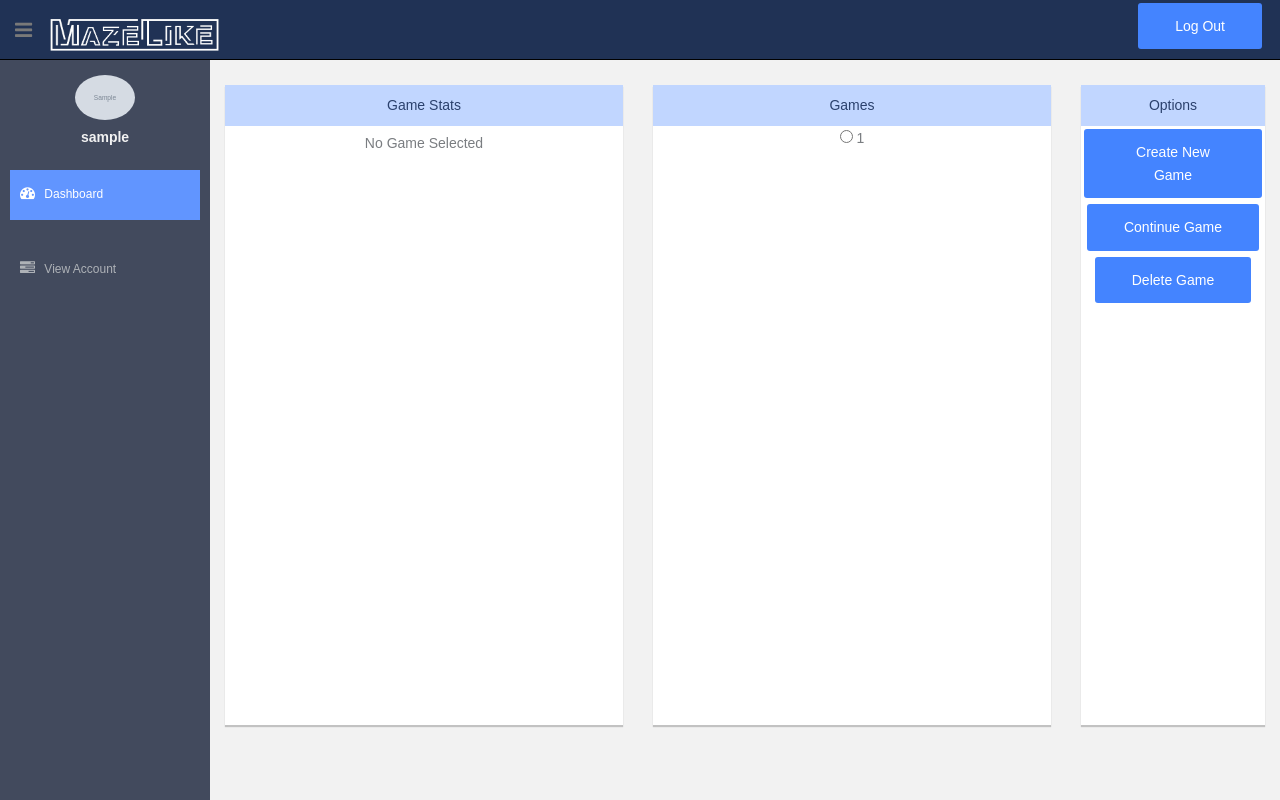
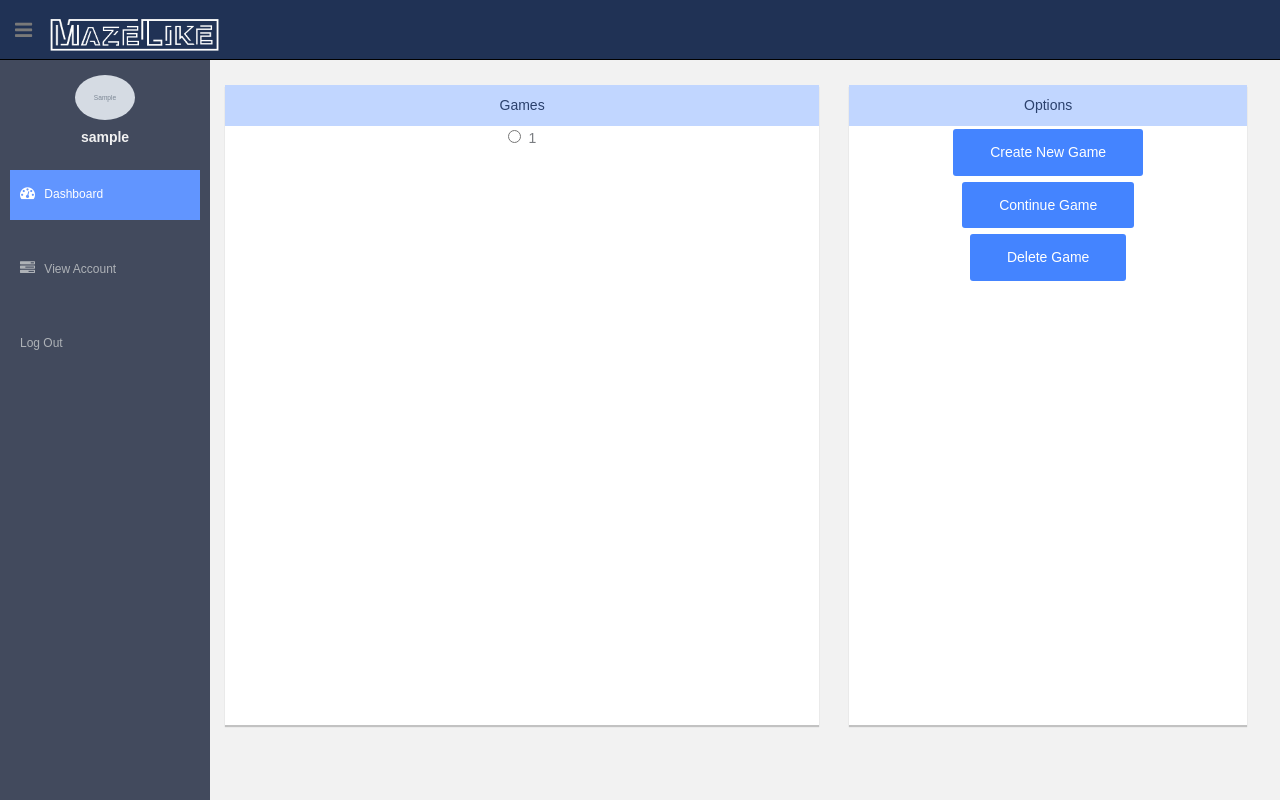
Before and after one commit to MazelikeGame/mazelike, a Node server app: template Frontend/views/dashboard.handlebars in a window 1280 px wide. Run offline with Node 20, Linux system fonts and the light colour scheme; the template is opened without the code that fills it: most values are stand-ins (such as "Sample title", 1, 10 or a date in 2020); grey boxes marked "Sample" are stand-in pictures.

Commit message:
Remove game stats and fix toolbar sizing

```diff
--- a/Frontend/views/dashboard.handlebars
+++ b/Frontend/views/dashboard.handlebars
@@ -43,11 +43,6 @@
             <!--logo start-->
             <a href="/account/dashboard" class="logo"><img class="logo" src="../img/mazelike logo white.png" alt="logo" height=40 width=175></a>
             <!--logo end-->
-            <div class="top-menu">
-                <ul class="nav pull-right top-menu">
-                    <a href="/account/logout"><button class="blue-btn">Log Out</button></a>
-                </ul>
-            </div>
         </header>
         <!--header end-->
 
@@ -75,6 +70,11 @@
                             <span>View Account</span>
                         </a>
                     </li>
+                    <li class="mt">
+                        <a href="/account/logout">
+                            <span>Log Out</span>
+                        </a>
+                    </li>
                 </ul>
                 <!-- sidebar menu end-->
             </div>
@@ -88,19 +88,7 @@
         <section id="main-content">
             <section class="wrapper">
                 <div class="row mt">
-
-                    <!-- SERVER STATUS PANELS -->
-                    <div class="col-md-4 col-sm-4 mb">
-                        <div class="white-panel pn">
-                            <div class="white-header">
-                                <h5>Game Stats</h5>
-                            </div>
-                            <div class="row">
-                                <h5 id = "game stats">No Game Selected</h5>
-                            </div>
-                        </div>
-                    </div><!-- /col-md-4 -->
-                    <div class="col-md-4 col-sm-4 mb">
+                    <div class="col-md-7 col-sm-7 mb">
                         <div class="white-panel pn">
                             <div class="white-header">
                                 <h5>Games</h5>
@@ -108,14 +96,15 @@
                             <div class="row">
                                 {{#each lobbies}}
                                 <tr>
-                                    <input type="radio" name="gender" value="male" id={{lobbyId}} >     {{lobbyId}}<br>
+                                    <input type="radio" name="gender" value="male" id={{lobbyId}}>
+                                    &nbsp;<label for={{lobbyId}}>{{lobbyId}}</label><br>
                                 </tr>
                                 {{/each}}
                             </div>
                         </div>
                     </div><!-- /col-md-4-->
 
-                    <div class="col-md-3 col-sm-3 mb">
+                    <div class="col-md-4 col-sm-4 mb">
                         <div class="white-panel pn">
                             <div class="white-header">
                                 <h5>Options</h5>
@@ -160,12 +149,6 @@
             <script src="../js/zabuto_calendar.js"></script>
 
             <script>
-                // radio button listeners
-                $('input:radio').each(function () {
-                    document.getElementById(this.id).addEventListener('click', function (event) {
-                        document.getElementById("game stats").innerText = "Game <" + this.id + "> selected.";
-                    });
-                });
                 // continue button listener
                 document.getElementById("continue button").addEventListener('click', function (event) {
                     var selectedlobby = -1;
```
